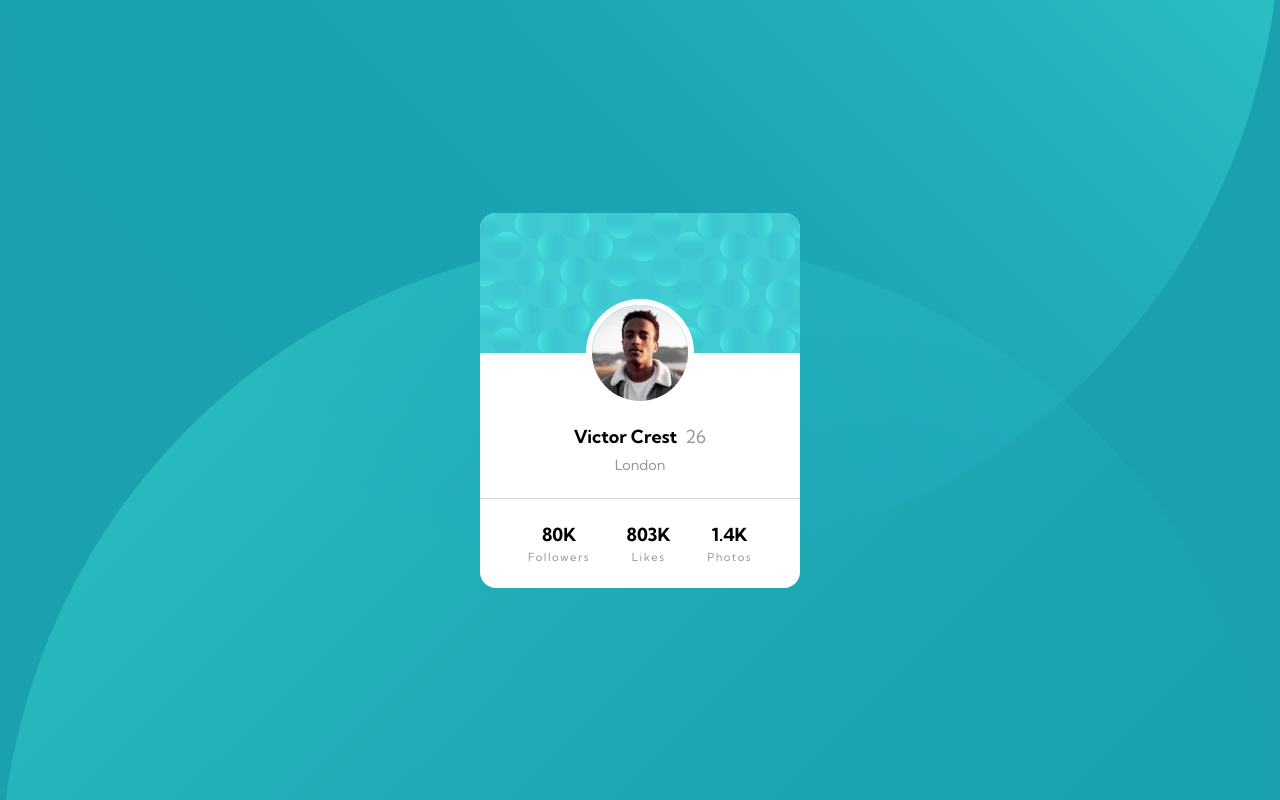
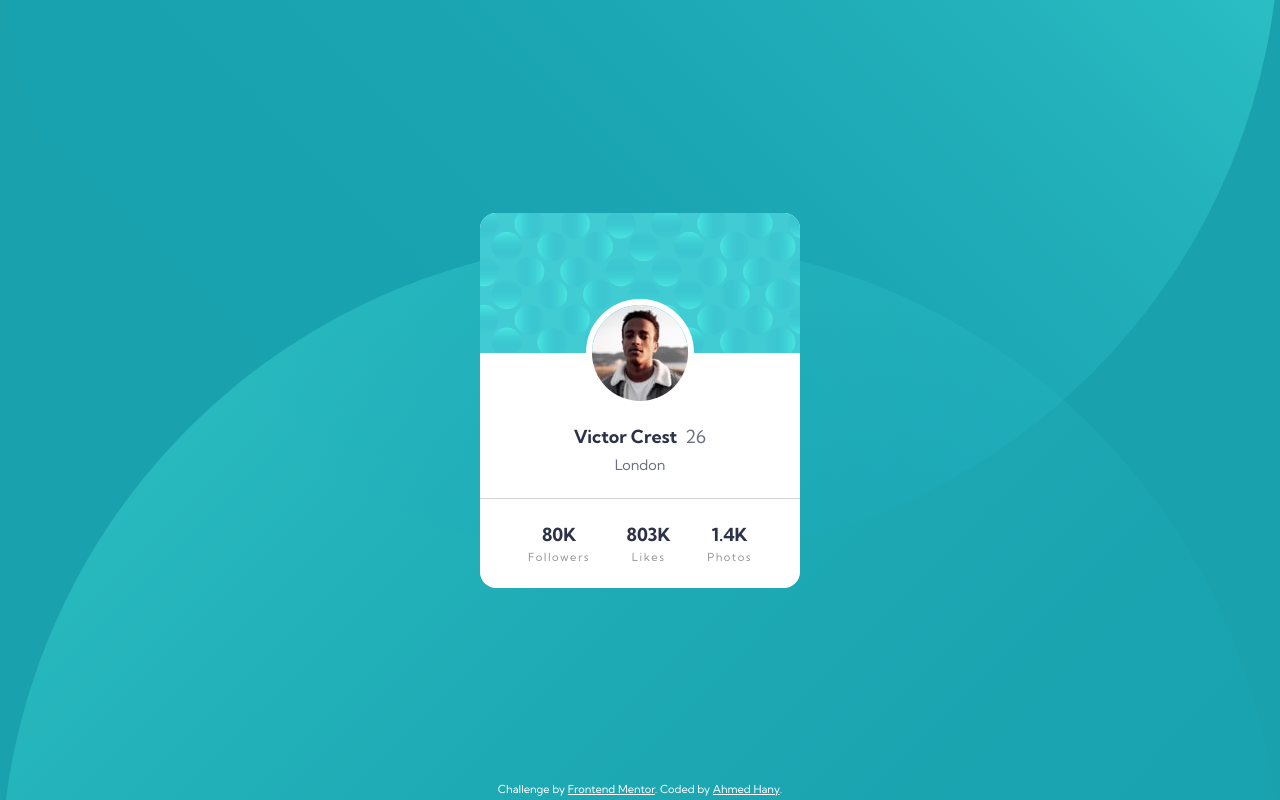
Before and after one commit to ahmedhanyh/profile-card-component, a website: page index.html in a window 1280 px wide. Drawn offline with Linux system fonts and the light colour scheme.

Commit message:
Update style
- Age and location text colors are changed to match the FEM design.
- Add an attribution footer.

```diff
--- a/index.html
+++ b/index.html
@@ -12,19 +12,7 @@
       sizes="32x32"
       href="./images/favicon-32x32.png"
     />
-
     <title>Frontend Mentor | Profile card component</title>
-
-    <!-- Feel free to remove these styles or customise in your own stylesheet 👍 -->
-    <style>
-      .attribution {
-        font-size: 11px;
-        text-align: center;
-      }
-      .attribution a {
-        color: hsl(228, 45%, 44%);
-      }
-    </style>
   </head>
   <body>
     <main class="profile-card">
@@ -57,10 +45,13 @@
         </div>
       </div>
     </main>
-    <!-- <footer class="attribution">
+    <footer class="attribution">
       Challenge by
-      <a href="" target="_blank">Frontend Mentor</a>. Coded by
-      <a href="#">Your Name Here</a>.
-    </footer> -->
+      <a
+        href="https://www.frontendmentor.io/challenges/profile-card-component-cfArpWshJ"
+        target="_blank"
+        >Frontend Mentor</a
+      >. Coded by <a href="#">Ahmed Hany</a>.
+    </footer>
   </body>
 </html>
--- a/style.css
+++ b/style.css
@@ -72,17 +72,18 @@ body {
   margin-block-start: 48px;
   font-size: 18px;
   font-weight: bold;
+  color: var(--very-dark-desaturated-blue);
 }
 
 .age {
   margin-inline-start: 4px;
   font-weight: normal;
-  color: var(--dark-gray);
+  color: var(--dark-grayish-blue);
 }
 
 .main-info__location {
   font-size: 0.9rem;
-  color: var(--dark-gray);
+  color: var(--dark-grayish-blue);
 }
 
 .content__stats {
@@ -95,6 +96,7 @@ body {
 .details__num {
   font-size: 18px;
   font-weight: bold;
+  color: var(--very-dark-desaturated-blue);
 }
 
 .details__type {
@@ -109,3 +111,14 @@ body {
     padding: 24px 36px;
   }
 }
+
+.attribution {
+  font-size: 11px;
+  text-align: center;
+  position: fixed;
+  bottom: 4px;
+  color: white;
+}
+.attribution a {
+  color: inherit;
+}
```
